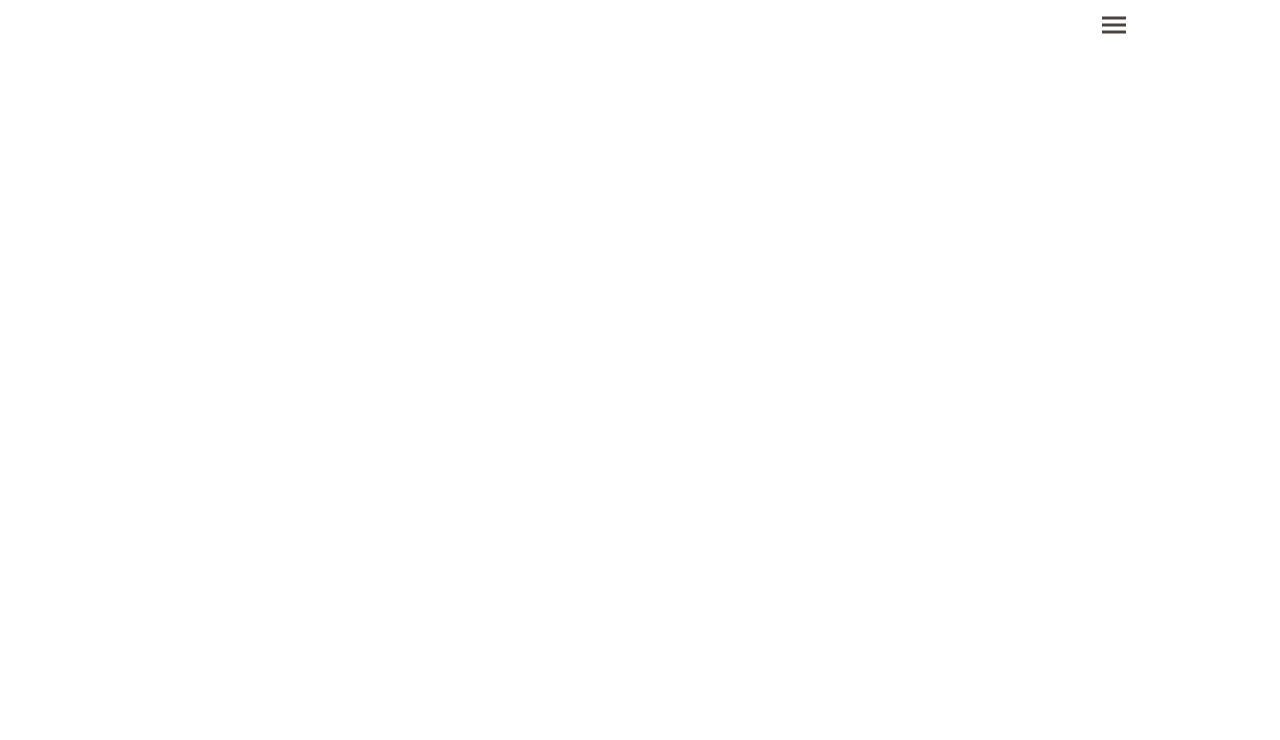
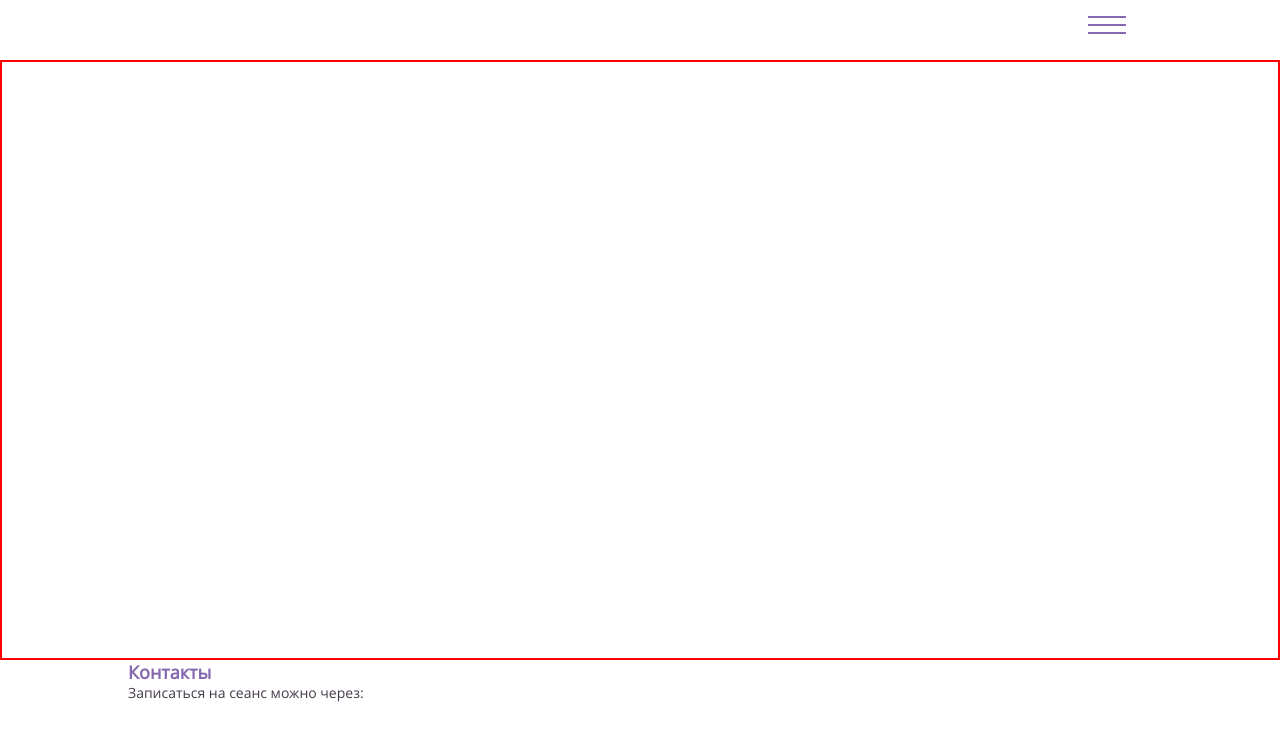
Before and after one commit to nellya1997/cosmetology_Olesya, a plain HTML site: page index.html in a window 1280 px wide. Drawn offline with nearby package versions, Linux system fonts and the light colour scheme.

Commit message:
-footer has been started;

```diff
--- a/index.html
+++ b/index.html
@@ -100,7 +100,12 @@
       <div class="faq"></div>
     </main>
 
-    <footer class="footer"></footer>
+    <footer class="footer">
+      <div class="container">
+        <h2 class="h2">Контакты</h2>
+        <span class="footer__title">Записаться на сеанс можно через:</span>
+      </div>
+    </footer>
     <script src="https://cdn.jsdelivr.net/npm/swiper@8/swiper-bundle.min.js"></script>
     <script src="./src/script/script.js"></script>
   </body>
--- a/src/scss/_base.scss
+++ b/src/scss/_base.scss
@@ -33,3 +33,7 @@ html {
 .stop-scroll {
   overflow: hidden;
 }
+
+.container {
+  @include centry(80%);
+}
--- /dev/null
+++ b/src/scss/components/_contactBadge.scss
@@ -0,0 +1,40 @@
+.contact-badge {
+  @include flexy(column, space-between);
+  height: 40%;
+  max-width: 320px;
+
+  .socials {
+    width: 100%;
+    @include flexy(row, space-between);
+  }
+
+  &__item {
+    color: $mainTextColor;
+    font-size: rem(14px);
+    line-height: rem(19px);
+    @include flexy(row, center, flex-start);
+    gap: 11px;
+  }
+
+  &__gift {
+    @include flexy();
+    gap: 13px;
+    font-weight: 600;
+
+    div {
+      position: relative;
+
+      &::before {
+        content: '';
+        position: absolute;
+        bottom: -2px;
+        right: -2px;
+
+        width: 26px;
+        height: 26px;
+
+        background: url('../img/header/cursor.png') 100%/100% no-repeat;
+      }
+    }
+  }
+}
--- /dev/null
+++ b/src/scss/components/_h2.scss
@@ -0,0 +1,6 @@
+.h2 {
+  font-size: rem(18px);
+  line-height: rem(25px);
+  font-weight: 600;
+  color: $fontTitleColor;
+}
--- a/src/scss/main.scss
+++ b/src/scss/main.scss
@@ -4,6 +4,10 @@
 @import './mixins';
 @import './functions';
 @import './base';
+
+//Components
+@import './components/contactBadge';
+@import './components/h2';
 
 // Sections
 @import './sections/header';
--- a/src/scss/sections/_first.scss
+++ b/src/scss/sections/_first.scss
@@ -0,0 +1,4 @@
+.first {
+  height: 600px;
+  border: 2px solid red;
+}
--- a/src/scss/sections/_header.scss
+++ b/src/scss/sections/_header.scss
@@ -1,5 +1,5 @@
 .burger {
-  width: 24px;
+  width: 38px;
   height: 20px;
   position: absolute;
   right: 12vw;
@@ -9,20 +9,20 @@
   cursor: pointer;
 
   span {
-    width: 24px;
-    height: 3px;
+    width: 38px;
+    height: 2px;
     position: absolute;
     top: 50%;
     left: 50%;
     transform: translate(-50%, -50%);
-    background-color: #4b4242;
+    background-color: #8569af;
 
     &:nth-of-type(2) {
-      top: calc(50% - 7px);
+      top: calc(50% - 8px);
     }
 
     &:nth-of-type(3) {
-      top: calc(50% + 7px);
+      top: calc(50% + 8px);
     }
   }
 
@@ -100,47 +100,6 @@
       font-weight: 600;
     }
   }
-
-  .contact-badge {
-    @include flexy(column, space-between);
-    height: 40%;
-    max-width: 320px;
-
-    .socials {
-      width: 100%;
-      @include flexy(row, space-between);
-    }
-
-    &__item {
-      color: $mainTextColor;
-      font-size: rem(14px);
-      line-height: rem(19px);
-      @include flexy(row, center, flex-start);
-      gap: 11px;
-    }
-
-    &__gift {
-      @include flexy();
-      gap: 13px;
-      font-weight: 600;
-
-      div {
-        position: relative;
-
-        &::before {
-          content: '';
-          position: absolute;
-          bottom: -2px;
-          right: -2px;
-
-          width: 26px;
-          height: 26px;
-
-          background: url('../img/header/cursor.png') 100%/100% no-repeat;
-        }
-      }
-    }
-  }
 }
 
 //mobile menu - orientation 'landscape'
```
Also changed, not shown: src/css/main.css.
